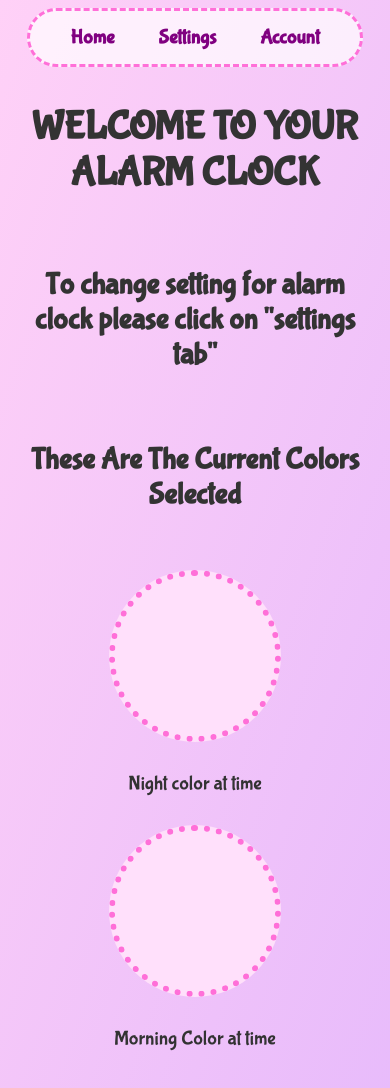
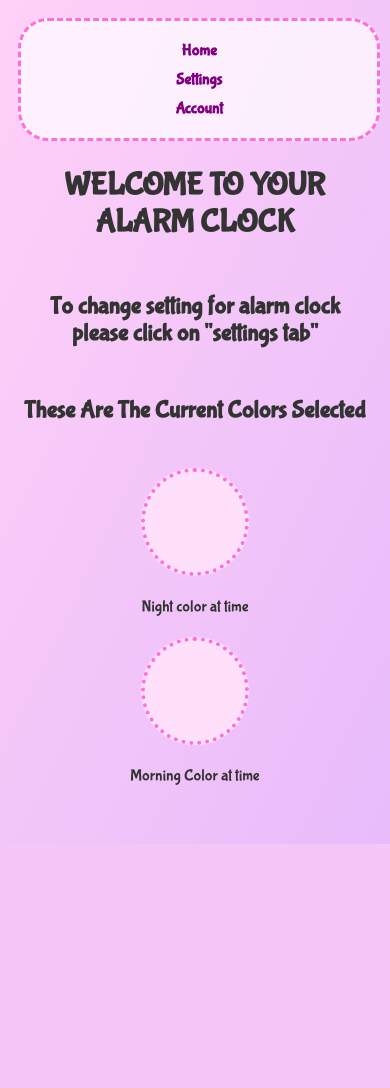
Before and after one commit to oliver-kielian/Children-s-Alarm-Clock, a Flask app: page /home in a window 390 px wide. After the commit the page ends 844 px from the top, so only its background shows below. Run offline with Flask 3, Linux system fonts and the light colour scheme.

Commit message:
Update style.css

```diff
--- a/static/style.css
+++ b/static/style.css
@@ -141,3 +141,56 @@ button[type="submit"]:hover {
   background-color: #FF8ACB;
   transform: scale(1.2) rotate(-5deg);
 }
+
+@media only screen and (max-width: 600px) {
+  body {
+    font-size: 16px; /* slightly smaller for mobile readability */
+    padding: 10px;
+  }
+
+  nav {
+    width: 95%;
+    padding: 10px;
+  }
+
+  li {
+    display: block; /* stack links vertically instead of inline */
+    margin: 10px 0;
+  }
+
+  .color, .light, .settings {
+    flex-direction: column; /* stack items vertically */
+    gap: 15px;
+    margin: 20px 0;
+  }
+
+  .colorCircle {
+    width: 100px;
+    height: 100px;
+    border-width: 4px; /* slightly thinner border */
+  }
+
+  button, .btn {
+    padding: 12px 20px;
+    font-size: 18px;
+  }
+
+  form {
+    width: 95%;
+    padding: 15px;
+    margin: 20px auto;
+  }
+
+  input, select, textarea {
+    font-size: 16px;
+    padding: 10px;
+  }
+
+  label {
+    font-size: 18px;
+  }
+
+  h1, h2, h3, h4, h5, h6, p {
+    padding: 5px;
+  }
+}
```
